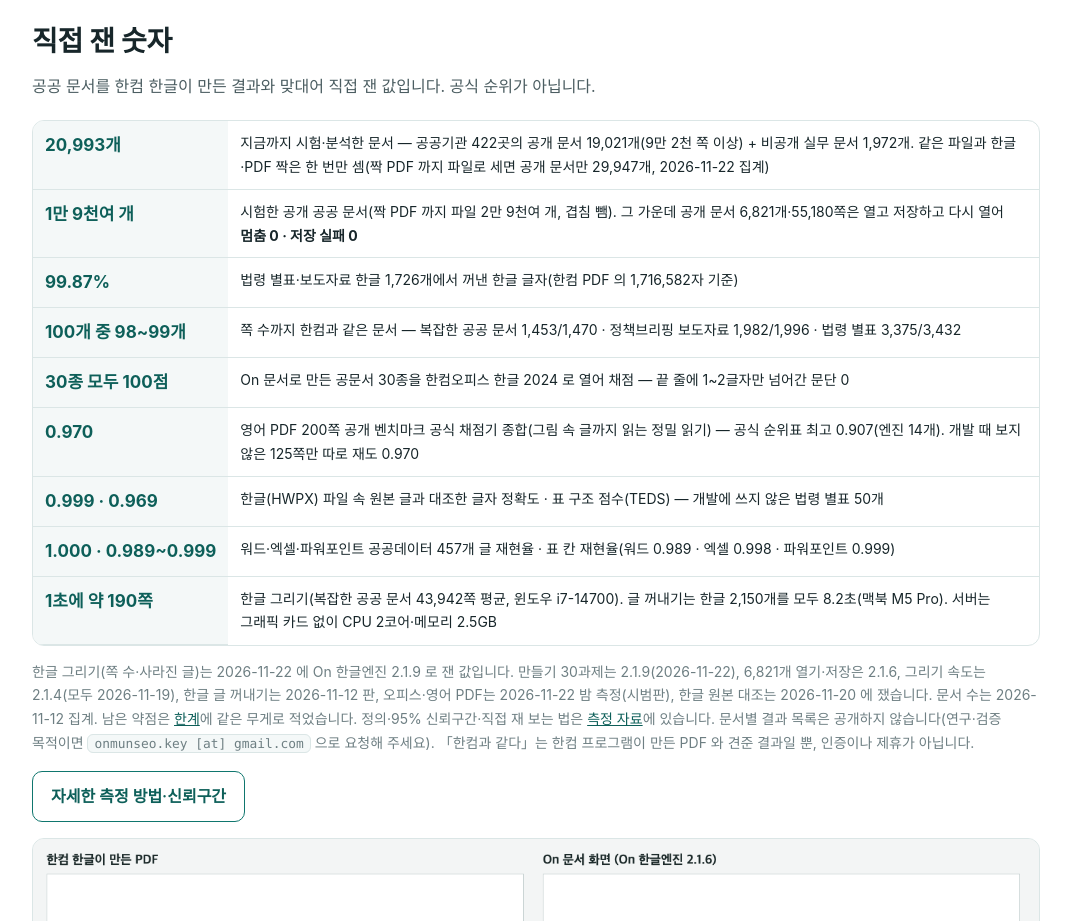
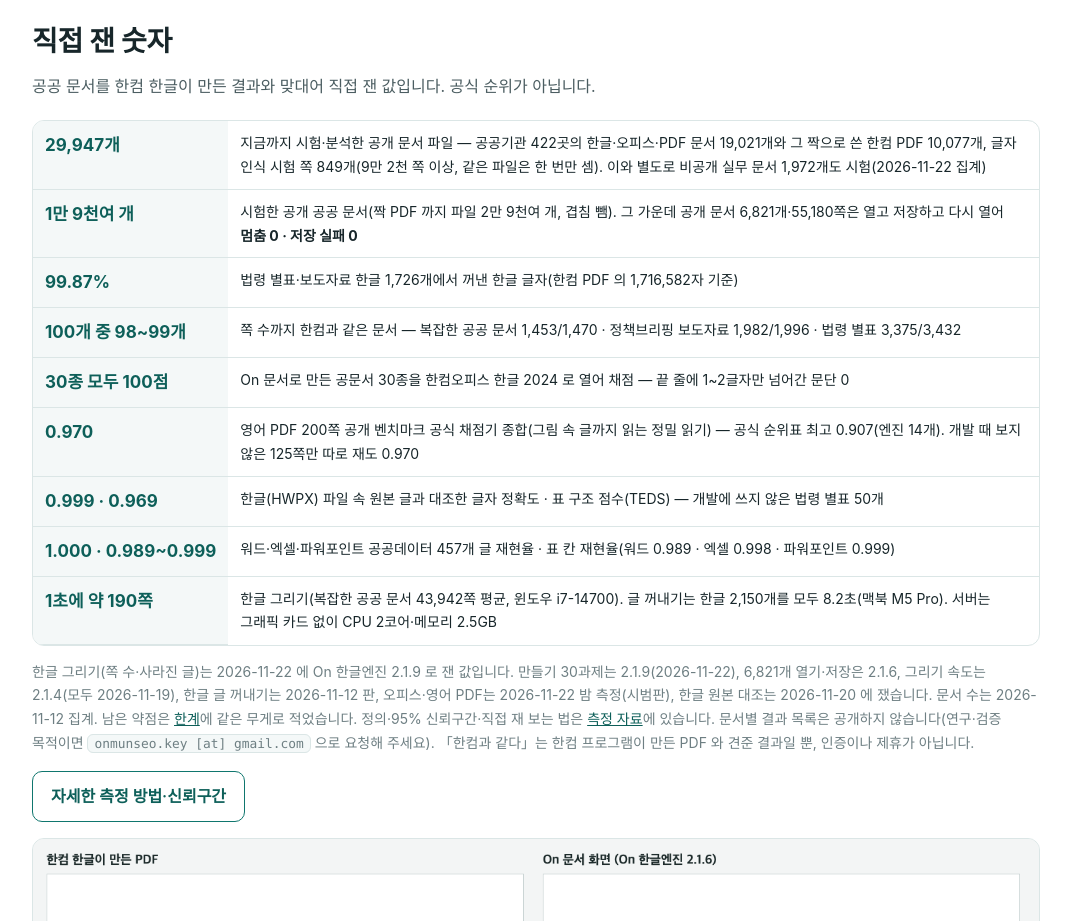
Before and after one commit to on-munseo/on-munseo.github.io, a plain HTML site: page docs/index.html in a window 1280 px wide. Shown: the part 1240-2161 px from the top of the page, without its empty margins (104-1175 px from the left). Drawn offline with Linux system fonts and the light colour scheme.

Commit message:
맨 위 숫자를 공개 문서 파일 29,947개로(문서 19,021 + 짝 한컴 PDF 10,077 + 글자 인식 시험 쪽 849), 비공개 실무 1,972개는 따로 적음

```diff
--- a/docs/index.html
+++ b/docs/index.html
@@ -114,7 +114,7 @@ ul.plain li b{color:var(--ink)}
   <h2>직접 잰 숫자</h2>
   <p class="sub">공공 문서를 한컴 한글이 만든 결과와 맞대어 직접 잰 값입니다. 공식 순위가 아닙니다.</p>
   <div class="tbl"><table><tbody>
-      <tr><th style="white-space:nowrap;font-size:17px;color:var(--teal2)"><b>20,993개</b></th><td>지금까지 시험·분석한 문서 — 공공기관 422곳의 공개 문서 19,021개(9만 2천 쪽 이상) + 비공개 실무 문서 1,972개. 같은 파일과 한글·PDF 짝은 한 번만 셈(짝 PDF 까지 파일로 세면 공개 문서만 29,947개, 2026-11-22 집계)</td></tr>
+      <tr><th style="white-space:nowrap;font-size:17px;color:var(--teal2)"><b>29,947개</b></th><td>지금까지 시험·분석한 공개 문서 파일 — 공공기관 422곳의 한글·오피스·PDF 문서 19,021개와 그 짝으로 쓴 한컴 PDF 10,077개, 글자 인식 시험 쪽 849개(9만 2천 쪽 이상, 같은 파일은 한 번만 셈). 이와 별도로 비공개 실무 문서 1,972개도 시험(2026-11-22 집계)</td></tr>
       <tr><th style="white-space:nowrap;font-size:17px;color:var(--teal2)"><b>1만 9천여 개</b></th><td>시험한 공개 공공 문서(짝 PDF 까지 파일 2만 9천여 개, 겹침 뺌). 그 가운데 공개 문서 6,821개·55,180쪽은 열고 저장하고 다시 열어 <b>멈춤 0 · 저장 실패 0</b></td></tr>
       <tr><th style="white-space:nowrap;font-size:17px;color:var(--teal2)"><b>99.87%</b></th><td>법령 별표·보도자료 한글 1,726개에서 꺼낸 한글 글자(한컴 PDF 의 1,716,582자 기준)</td></tr>
       <tr><th style="white-space:nowrap;font-size:17px;color:var(--teal2)"><b>100개 중 98~99개</b></th><td>쪽 수까지 한컴과 같은 문서 — 복잡한 공공 문서 1,453/1,470 · 정책브리핑 보도자료 1,982/1,996 · 법령 별표 3,375/3,432</td></tr>
```
Also changed, not shown: 1 other file.
